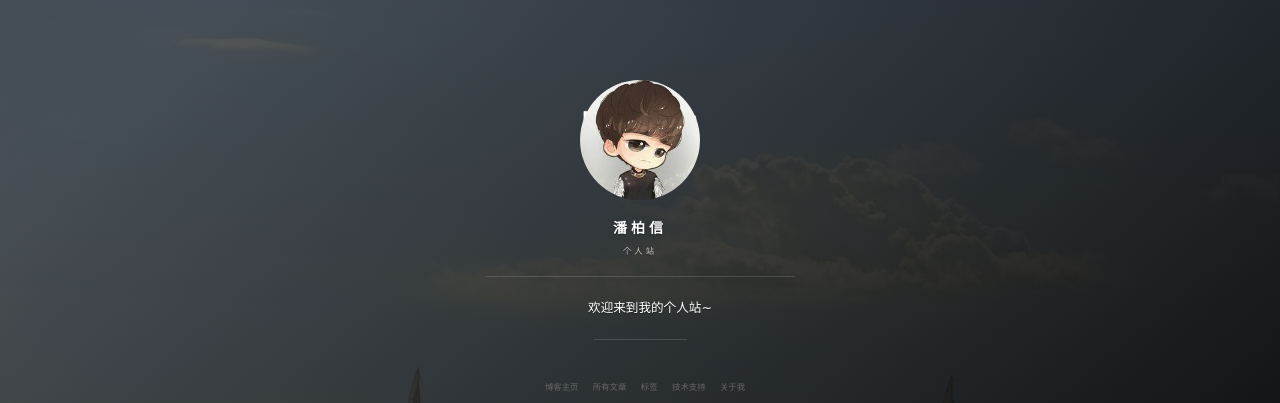
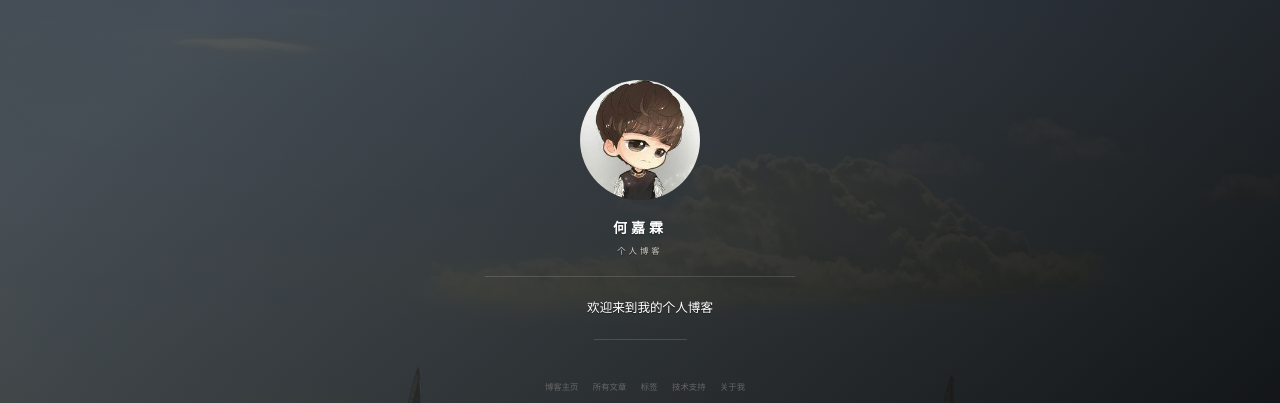
Before and after one commit to qiguifansi/qiguifansi.github.io, a Jekyll site: the page built from index.html, in a window 1280 px wide. Shown: the part 208-611 px from the top of the page. Built offline with Jekyll 4.4.1, drawn with Linux system fonts in a browser that asks for light colours; nearby versions of some CDN libraries; the list of posts is cut into pages by our own code; comment, search, counter and statistics services are not loaded; some of the changed text lies outside the part shown.

Commit message:
Update _config.yml

```diff
--- a/_config.yml
+++ b/_config.yml
@@ -1,12 +1,12 @@
 # Basic
-title: 潘柏信
-subtitle: 个人站
-description: 欢迎来到我的个人站~
+title: 何嘉霖
+subtitle: 个人博客
+description: 欢迎来到我的个人博客
 # 头像里面的标题
-avatarTitle: leopardpan
+avatarTitle: 泽轩阁
 # 头像里面的描述
-avatarDesc: iOS / 机器学习
-url: "https://leopardpan.cn"
+avatarDesc: JAVA / 机器学习
+url: "https://qiguifansi.github.io"
 
 # 博客是否自动生成目录，false为不生成
 enableToc: true
@@ -39,17 +39,6 @@ ga:
     id: UA-84134159-3
     host: auto
 
-
-# 《----------------- 上面的信息修改成你自己的 ---------------------------》
-#
-#
-#  _post/ 下的文章更换成你自己的文章
-#  帮忙star一下，感谢~😆 地址： https://github.com/leopardpan/leopardpan.github.io
-#
-#
-# 《--------------- 下面的信息可以自行选择是否修改 ------------------------》
-
-
 permalink: /:year/:month/:title/
 # Format
 highlighter: rouge
```
